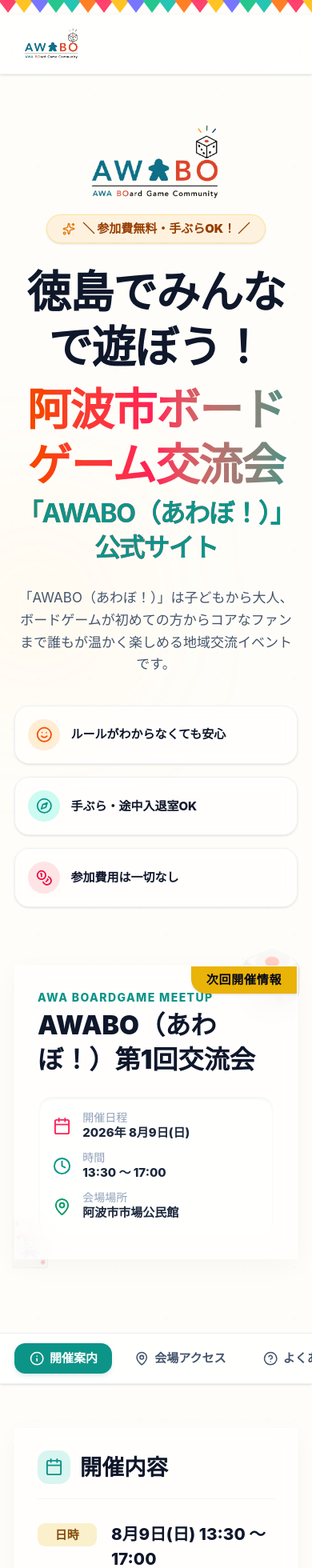
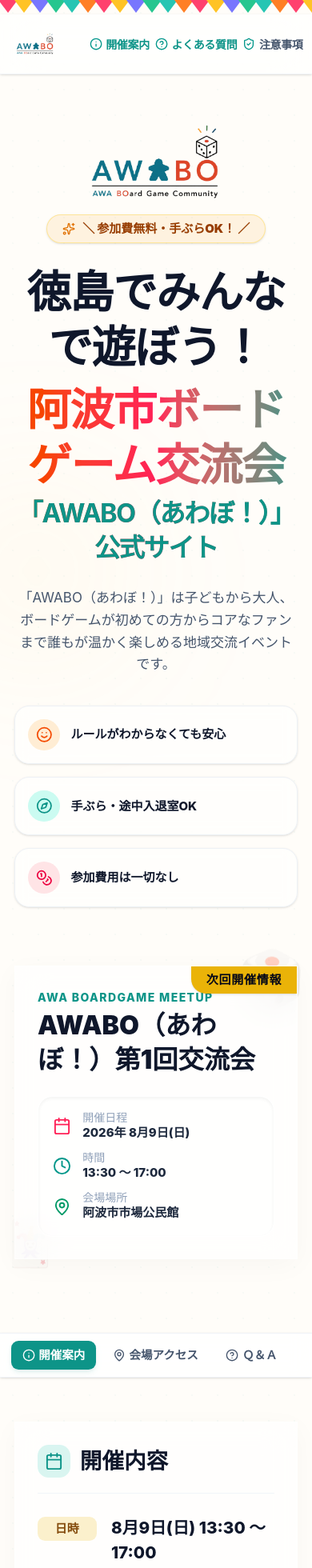
Before and after one commit to hiromix999/website, a React (Vite) app: page / in a window 390 px wide. Shown: the top 1960 px of the page at 80% size. Built offline with nearby package versions, Linux system fonts and the light colour scheme.

Commit message:
細かな文字修正

```diff
--- a/src/App.tsx
+++ b/src/App.tsx
@@ -53,11 +53,11 @@ const MeepleIcon = ({ className = "w-6 h-6", color = "currentColor" }: { classNa
 
 // 別添のロゴ（/logo.png）を入れるためのスペースホルダー兼用のロゴコンポーネントです。
 // 画像ファイルが存在しない場合は、美しいベクターSVGで再現されたプレースホルダーロゴが自動でフォールバック表示されます。
-const AwaboLogo = ({ className = "h-16", headerMode = false }: { className?: string; headerMode?: boolean }) => {
+const AwaboLogo = ({ className = "h-16", headerMode = false, footerMode = false }: { className?: string; headerMode?: boolean; footerMode?: boolean }) => {
   const [hasError, setHasError] = useState(false);
 
   if (hasError) {
-    if (headerMode) {
+    if (headerMode || footerMode) {
       return (
         <div className="flex items-center select-none font-black text-xl md:text-2xl tracking-wider text-[#134E5E]">
           AWA<span className="text-[#D35400]">BO</span>
@@ -80,7 +80,7 @@ const AwaboLogo = ({ className = "h-16", headerMode = false }: { className?: str
     );
   }
 
-  const logoSrc = "/images/awabo_logo_touka.png";
+  const logoSrc = footerMode ? "/images/awabo_logo.png" : "/images/awabo_logo_touka.png";
 
   return (
     <img
@@ -271,7 +271,7 @@ const RulesPage = ({ setActiveTab }: RulesPageProps) => {
           }}
           className="inline-flex items-center gap-2 text-slate-500 hover:text-[#0D9488] font-bold text-sm transition"
         >
-          <span>戻ってイベント詳細を見る</span>
+          <span>トップページへ戻る</span>
           <ArrowRight className="w-4 h-4" />
         </button>
       </div>
@@ -534,15 +534,15 @@ export default function App() {
 
       {/* APPLE-STYLE GLASS NAVIGATION HEADER */}
       <header className="sticky top-0 bg-white/70 backdrop-blur-xl border-b border-slate-200/50 z-40 shadow-sm transition-all duration-300">
-        <div className="max-w-6xl mx-auto px-4 md:px-6 h-16 flex items-center justify-between">
+        <div className="max-w-6xl mx-auto px-2.5 xs:px-4 md:px-6 h-16 flex items-center justify-between gap-2">
 
           {/* Logo Brand Accent */}
-          <a href="#" className="flex items-center gap-2 group transition duration-300 hover:opacity-90">
-            <AwaboLogo className="h-10 w-auto" headerMode={true} />
+          <a href="#" className="flex items-center gap-1.5 group transition duration-300 hover:opacity-90 shrink-0">
+            <AwaboLogo className="h-7 xs:h-9 md:h-10 w-auto" headerMode={true} />
           </a>
 
-          {/* Quick Menu Links (Desktop) */}
-          <nav className="hidden md:flex items-center gap-6">
+          {/* Quick Menu Links (Desktop & Mobile) */}
+          <nav className="flex items-center gap-1.5 xs:gap-3.5 md:gap-6">
             <button
               onClick={() => {
                 setActiveTab('info');
@@ -550,9 +550,9 @@ export default function App() {
                   document.getElementById('section-info')?.scrollIntoView({ behavior: 'smooth', block: 'start' });
                 }, 100);
               }}
-              className={`text-sm font-bold transition flex items-center gap-1 cursor-pointer ${activeTab === 'info' ? 'text-[#0D9488]' : 'text-slate-600 hover:text-teal-600'}`}
+              className={`text-[10px] xs:text-xs md:text-sm font-black transition flex items-center gap-1 cursor-pointer tracking-tight ${activeTab === 'info' ? 'text-[#0D9488]' : 'text-slate-600 hover:text-teal-600'}`}
             >
-              <Info className="w-4 h-4 text-teal-600" />
+              <Info className="w-3.5 h-3.5 text-teal-600 shrink-0" />
               <span>開催案内</span>
             </button>
             <button
@@ -562,9 +562,9 @@ export default function App() {
                   document.getElementById('section-faq')?.scrollIntoView({ behavior: 'smooth', block: 'start' });
                 }, 100);
               }}
-              className={`text-sm font-bold transition flex items-center gap-1 cursor-pointer ${activeTab === 'info' ? 'text-[#0D9488]' : 'text-slate-600 hover:text-teal-600'}`}
+              className={`text-[10px] xs:text-xs md:text-sm font-black transition flex items-center gap-1 cursor-pointer tracking-tight ${activeTab === 'info' ? 'text-[#0D9488]' : 'text-slate-600 hover:text-teal-600'}`}
             >
-              <HelpCircle className="w-4 h-4 text-teal-600" />
+              <HelpCircle className="w-3.5 h-3.5 text-teal-600 shrink-0" />
               <span>よくある質問</span>
             </button>
             <button
@@ -574,9 +574,9 @@ export default function App() {
                   window.scrollTo({ top: 0, behavior: 'smooth' });
                 }, 100);
               }}
-              className={`text-sm font-bold transition flex items-center gap-1 cursor-pointer ${activeTab === 'rules' ? 'text-[#0D9488]' : 'text-slate-600 hover:text-teal-600'}`}
+              className={`text-[10px] xs:text-xs md:text-sm font-black transition flex items-center gap-1 cursor-pointer tracking-tight ${activeTab === 'rules' ? 'text-[#0D9488]' : 'text-slate-600 hover:text-teal-600'}`}
             >
-              <ShieldCheck className="w-4 h-4 text-teal-600" />
+              <ShieldCheck className="w-3.5 h-3.5 text-teal-600 shrink-0" />
               <span>注意事項</span>
             </button>
           </nav>
@@ -589,7 +589,7 @@ export default function App() {
                 document.getElementById('section-access')?.scrollIntoView({ behavior: 'smooth', block: 'start' });
               }, 100);
             }}
-            className="hidden md:flex items-center gap-1.5 bg-[#0D9488] hover:bg-[#0D9488]/90 text-white font-extrabold text-xs px-4 py-2.5 rounded-xl shadow transition duration-300 cursor-pointer"
+            className="hidden lg:flex items-center gap-1.5 bg-[#0D9488] hover:bg-[#0D9488]/90 text-white font-extrabold text-xs px-4 py-2.5 rounded-xl shadow transition duration-300 cursor-pointer shrink-0"
           >
             <MapPin className="w-4 h-4" />
             <span>会場アクセス</span>
@@ -725,21 +725,21 @@ export default function App() {
 
       {/* QUICK SCROLL BAR */}
       {activeTab === 'info' && (
-        <div className="sticky top-16 bg-white/80 backdrop-blur-md border-y border-slate-200/60 z-30 shadow-sm no-print">
-        <div className="max-w-6xl mx-auto px-4 flex items-center justify-start md:justify-center gap-2 overflow-x-auto py-2.5 no-scrollbar">
+        <div className="sticky top-16 bg-white/85 backdrop-blur-md border-y border-slate-200/50 z-30 shadow-sm no-print">
+          <div className="max-w-6xl mx-auto px-3 md:px-6 flex items-center justify-start md:justify-center gap-1.5 xs:gap-2.5 md:gap-3 overflow-x-auto py-2 flex-nowrap no-scrollbar">
 
             <button
               onClick={() => {
                 setActiveTab('info');
                 document.getElementById('section-info')?.scrollIntoView({ behavior: 'smooth', block: 'start' });
               }}
-            className={`px-4 py-2 rounded-xl text-xs md:text-sm font-bold shrink-0 transition-all flex items-center gap-1.5 ${
+              className={`px-3 py-1.5 rounded-lg text-[11px] xs:text-xs md:text-sm font-black shrink-0 transition-all flex items-center gap-1 ${
                 activeTab === 'info'
                   ? 'bg-[#0D9488] text-white shadow-md shadow-teal-700/10'
                   : 'text-slate-600 hover:bg-slate-100'
               }`}
             >
-            <Info className="w-4 h-4" />
+              <Info className="w-3.5 h-3.5 shrink-0" />
               <span>開催案内</span>
             </button>
 
@@ -748,13 +748,9 @@ export default function App() {
                 setActiveTab('info');
                 document.getElementById('section-access')?.scrollIntoView({ behavior: 'smooth', block: 'start' });
               }}
-            className={`px-4 py-2 rounded-xl text-xs md:text-sm font-bold shrink-0 transition-all flex items-center gap-1.5 ${
-              activeTab === 'info'
-                ? 'text-slate-600 hover:bg-slate-100'
-                : 'text-slate-600 hover:bg-slate-100'
-            }`}
+              className={`px-3 py-1.5 rounded-lg text-[11px] xs:text-xs md:text-sm font-black shrink-0 transition-all flex items-center gap-1 text-slate-600 hover:bg-slate-100`}
             >
-            <MapPin className="w-4 h-4" />
+              <MapPin className="w-3.5 h-3.5 shrink-0" />
               <span>会場アクセス</span>
             </button>
 
@@ -763,14 +759,10 @@ export default function App() {
                 setActiveTab('info');
                 document.getElementById('section-faq')?.scrollIntoView({ behavior: 'smooth', block: 'start' });
               }}
-            className={`px-4 py-2 rounded-xl text-xs md:text-sm font-bold shrink-0 transition-all flex items-center gap-1.5 ${
-              activeTab === 'info'
-                ? 'text-slate-600 hover:bg-slate-100'
-                : 'text-slate-600 hover:bg-slate-100'
-            }`}
+              className={`px-3 py-1.5 rounded-lg text-[11px] xs:text-xs md:text-sm font-black shrink-0 transition-all flex items-center gap-1 text-slate-600 hover:bg-slate-100`}
             >
-            <HelpCircle className="w-4 h-4" />
-            <span>よくある質問</span>
+              <HelpCircle className="w-3.5 h-3.5 shrink-0" />
+              <span>Ｑ＆Ａ</span>
             </button>
           </div>
         </div>
@@ -962,7 +954,7 @@ export default function App() {
                       <span>🚗 お車でのアクセス</span>
                     </p>
                     <p className="pl-5 text-slate-500 leading-normal">
-                      徳島自動車道「土成インターチェンジ」から車で約10分。敷地内に無料の駐車場が広く完備されていますので安心してお車でお越しください。
+                      徳島自動車道「土成インターチェンジ」から車で約10分。敷地内に無料の駐車場が広く完備されていますので安心してお車でお越しください。（県道12号線のセブン-イレブン 阿波市場町香美店を北に曲がるのが一番分かりやすいルートです😊）
                     </p>
                   </div>
 
@@ -1065,68 +1057,64 @@ export default function App() {
         </section>
 
         {/* SECTION 8: SOCIAL MEDIA GATHERING SHARING & ENGAGEMENT DASHBOARD */}
-        <section className="scroll-reveal visible scroll-mt-28">
-          <div className="bg-gradient-to-tr from-slate-900 to-slate-950 text-white rounded-3.5xl p-6 md:p-10 text-center relative overflow-hidden shadow-2xl">
-
-            {/* Background elements */}
-            <div className="absolute top-2 left-2 text-3xl opacity-15 animate-float select-none pointer-events-none">✨</div>
-            <div className="absolute bottom-4 right-6 text-3xl opacity-15 animate-float-slow select-none pointer-events-none">🎲</div>
-
-            <div className="max-w-2xl mx-auto space-y-6">
-              <span className="inline-block bg-[#0D9488] text-white text-[10px] font-black px-3 py-1 rounded-full uppercase tracking-widest shadow">
-                AWABO（あわぼ！）をみんなに共有しよう
+        <section className="scroll-reveal visible scroll-mt-28 no-print max-w-2xl mx-auto w-full">
+          <div className="bg-slate-50 border border-slate-200/50 rounded-2xl p-4 text-center shadow-sm">
+            <div className="flex flex-col sm:flex-row items-center justify-center gap-3 sm:gap-4">
+              <span className="text-sm font-black text-slate-800 flex items-center gap-1.5 shrink-0">
+                <Share2 className="w-4 h-4 text-[#0D9488]" />
+                <span>シェア</span>
               </span>
-
-              <h2 className="text-2xl md:text-3.5xl font-black tracking-tight leading-snug">
-                ボードゲームの楽しさを、<br className="sm:hidden" />家族や友達とシェア！
-              </h2>
-
-              <p className="text-slate-300 text-xs md:text-sm leading-relaxed max-w-lg mx-auto">
-                「AWABO（あわぼ！）」の開催情報、このホームページのURLをボタンひとつでお気に入りのSNSで簡単に共有できます。お一人でも、ご友人を誘ってのグループでも、たくさんのご参加をお待ちしています。
-              </p>
-
-              {/* Grid of buttons for SNS */}
-              <div className="grid grid-cols-2 sm:grid-cols-4 gap-3 max-w-xl mx-auto pt-4">
+              <div className="flex flex-wrap items-center justify-center gap-2">
 
                 {/* X Twitter */}
                 <button
                   onClick={() => handleShareSNS('x')}
-                  className="bg-slate-800 hover:bg-slate-700 border border-slate-700 font-extrabold text-xs py-3 px-4 rounded-xl flex items-center justify-center gap-2 transition duration-300 shadow"
+                  className="bg-slate-900 hover:bg-slate-800 text-white font-extrabold text-xs py-2 px-3.5 rounded-xl flex items-center justify-center gap-1.5 transition duration-300 shadow-sm cursor-pointer"
                 >
-                  <span className="text-base font-black">𝕏</span>
-                  <span>X にポスト</span>
+                  <span className="font-black text-xs">𝕏</span>
+                  <span>X</span>
                 </button>
 
                 {/* LINE */}
                 <button
                   onClick={() => handleShareSNS('line')}
-                  className="bg-[#06C755] hover:bg-[#05b14c] font-extrabold text-xs py-3 px-4 rounded-xl flex items-center justify-center gap-2 transition duration-300 shadow text-white"
+                  className="bg-[#06C755] hover:bg-[#05b14c] font-extrabold text-xs py-2 px-3.5 rounded-xl flex items-center justify-center gap-1.5 transition duration-300 shadow-sm text-white cursor-pointer"
                 >
-                  <MessageCircle className="w-4 h-4 text-white" />
-                  <span>LINEで送る</span>
+                  <MessageCircle className="w-3.5 h-3.5 text-white" />
+                  <span>LINE</span>
                 </button>
 
                 {/* Facebook */}
                 <button
                   onClick={() => handleShareSNS('facebook')}
-                  className="bg-[#1877F2] hover:bg-[#166fe5] font-extrabold text-xs py-3 px-4 rounded-xl flex items-center justify-center gap-2 transition duration-300 shadow text-white"
+                  className="bg-[#1877F2] hover:bg-[#166fe5] font-extrabold text-xs py-2 px-3.5 rounded-xl flex items-center justify-center gap-1.5 transition duration-300 shadow-sm text-white cursor-pointer"
                 >
-                  <span className="text-sm font-black">f</span>
+                  <span className="text-xs font-black">f</span>
                   <span>Facebook</span>
                 </button>
+
+                {/* Instagram */}
+                <a
+                  href="https://www.instagram.com/hironanokamo/"
+                  target="_blank"
+                  rel="noopener noreferrer"
+                  className="bg-gradient-to-tr from-[#f9ce34] via-[#ee2a7b] to-[#6228d7] hover:opacity-90 font-extrabold text-xs py-2 px-3.5 rounded-xl flex items-center justify-center gap-1.5 transition duration-300 shadow-sm text-white"
+                >
+                  <Instagram className="w-3.5 h-3.5 text-white" />
+                  <span>Instagram</span>
+                </a>
 
                 {/* Copy Link */}
                 <button
                   onClick={triggerCopyLink}
-                  className="bg-slate-100 hover:bg-slate-200 text-slate-800 font-extrabold text-xs py-3 px-4 rounded-xl flex items-center justify-center gap-2 transition duration-300 shadow"
+                  className="bg-slate-200/60 hover:bg-slate-200 text-slate-800 font-extrabold text-xs py-2 px-3.5 rounded-xl flex items-center justify-center gap-1.5 transition duration-300 shadow-sm cursor-pointer"
                 >
-                  <Share2 className="w-4 h-4 text-slate-600" />
-                  <span>URLをコピー</span>
+                  <Share2 className="w-3.5 h-3.5 text-slate-600" />
+                  <span>URLコピー</span>
                 </button>
 
               </div>
             </div>
-
           </div>
         </section>
 
@@ -1144,7 +1132,7 @@ export default function App() {
 
             {/* Column Left logo block */}
             <div className="md:col-span-5 space-y-4">
-              <AwaboLogo className="h-10 w-auto" headerMode={true} />
+              <AwaboLogo className="h-10 w-auto" footerMode={true} />
               <p className="text-slate-400 text-xs leading-relaxed max-w-sm">
                 阿波市ボードゲーム交流コミュニティ（AWABO）は、子どもからシニアの方まで、誰もが等しく対話と笑いを楽しめる地域交流を目指して立ち上げられたボードゲーム有志団体です。
               </p>
```
Lines whose indentation alone changed are shown as unchanged.
